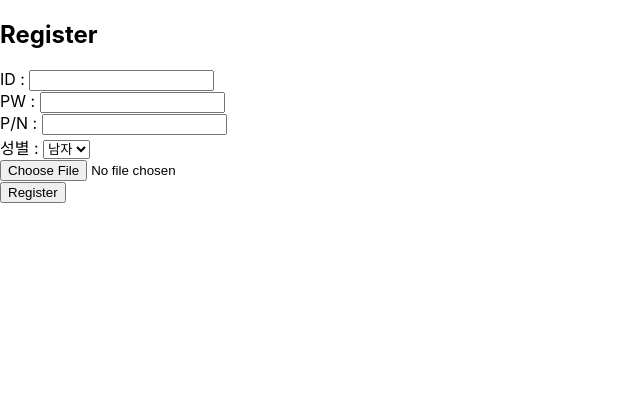
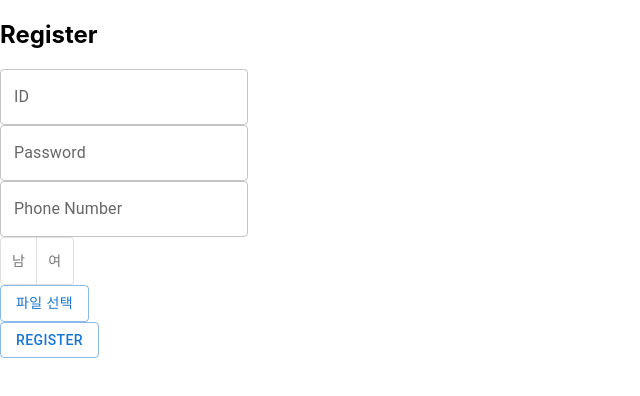
Before and after one commit to SeungjaeLim/EYE-LOVE-U, a React (Create React App) app: page /register in a window 1280 px wide. Shown: the top 396 px of the page, without its empty margins (0-640 px from the left). Built offline with nearby package versions, Linux system fonts and the light colour scheme; no server answers; the HTML template or start-up script is replaced by a standard one.

Commit message:
MUI 추가 및 회원가입창 정리

```diff
--- a/package.json
+++ b/package.json
@@ -5,6 +5,7 @@
   "dependencies": {
     "@emotion/react": "^11.7.1",
     "@emotion/styled": "^11.6.0",
+    "@material-ui/core": "^4.12.3",
     "@mui/icons-material": "^5.3.0",
     "@mui/material": "^5.3.0",
     "@testing-library/jest-dom": "^5.16.1",
--- a/src/components/Register.js
+++ b/src/components/Register.js
@@ -1,10 +1,22 @@
-import React, { useState, useEffect } from 'react';
-import { useNavigate } from 'react-router-dom';
+import React, { useState } from 'react';
 import axios from 'axios';
+import {Button} from '@mui/material'
+
+import Radio from '@mui/material/Radio';
+import RadioGroup from '@mui/material/RadioGroup';
+import FormControlLabel from '@mui/material/FormControlLabel';
+import FormControl from '@mui/material/FormControl';
+import FormLabel from '@mui/material/FormLabel';
+import TextField from '@mui/material/TextField';
+import FormatAlignLeftIcon from '@mui/icons-material/FormatAlignLeft';
+import FormatAlignCenterIcon from '@mui/icons-material/FormatAlignCenter';
+import ToggleButton from '@mui/material/ToggleButton';
+import ToggleButtonGroup from '@mui/material/ToggleButtonGroup';
 
 function Register() {
 
-    const [img, setImage] = useState(null);
+    const [img, setImage] = useState(null)
+    const [selectimg, setSelected] = useState('파일 선택')
 
     const [inputId, setInputId] = useState('')
     const [inputPw, setInputPw] = useState('')
@@ -24,6 +36,7 @@ function Register() {
         setInputPn(e.target.value)
     }
     const handleInputGender = (e) => {
+        console.log(e.target.value)
         setInputGender(e.target.value)
     }
 
@@ -47,6 +60,8 @@ function Register() {
 
     //사진 등록
     const onChange = (e) => {
+        console.log(e.target.files[0])
+        setSelected(e.target.files[0].name)
         setImage(e.target.files[0]);
     }
 
@@ -54,33 +69,40 @@ function Register() {
         <div>
             <h2>Register</h2>
             <div>
-                <label htmlFor='input_id'>ID : </label>
-                <input type='text' name='input_id' value={inputId} onChange={handleInputId} />
+                <TextField type='text' name='input_id' label="ID" value={inputId} onChange={handleInputId} />
             </div>
             <div>
-                <label htmlFor='input_pw'>PW : </label>
-                <input type='password' name='input_pw' value={inputPw} onChange={handleInputPw} />
+                <TextField type="password" name='input_pw' label="Password" value={inputPw} onChange={handleInputPw} />
             </div>
             <div>
-                <label htmlFor='phonenumber'>P/N : </label>
-                <input type='phone' name='input_pn' value={inputPn} onChange={handleInputPn} />
+                <TextField type='phone' name='input_pn' label="Phone Number" value={inputPn} onChange={handleInputPn} />
             </div>
             <div>
-                <label htmlFor='Gender'>성별 : </label>
-                <select name='gender' onChange={handleInputGender}>
-                    <option value={true}> 남자 </option>
-                    <option value={false}> 여자 </option>
-                </select>
+                <ToggleButtonGroup
+                    value={inputgender}
+                    exclusive
+                    onChange={handleInputGender}>
+                        <ToggleButton value="true">
+                            남
+                        </ToggleButton>
+                        <ToggleButton value="false">
+                            여
+                        </ToggleButton>
+                </ToggleButtonGroup>
             </div>
             <div>
+                <Button variant='outlined' component='label' for='profile'>
+                    {selectimg}
+                </Button>
                 <input
-                    name="file"
+                    id="profile"
                     type="file"
                     accept="image/jpg,image/png,image/jpeg,image/gif"
+                    hidden
                     onChange={onChange}/>
             </div>
             <div>
-                <button type='button' onClick={onClickRegister}>Register</button>
+                <Button variant='outlined' type='button' onClick={onClickRegister}>Register</Button>
             </div>
         </div>
     )
```
Also changed, not shown: 1 other file (tests, documents, lock files or other folders).
